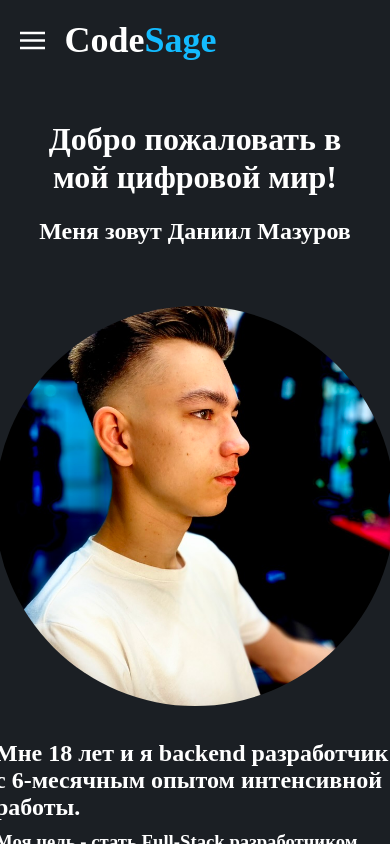
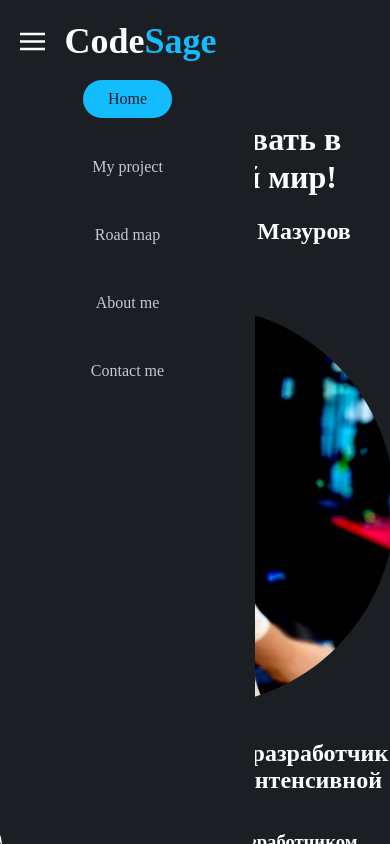
Before and after one commit to Keduvar/CodeSage, a plain HTML site: page index.html in a window 390 px wide. Both pictures are taken after a click on the picture 32 px from the left and 40 px from the top of the page. Drawn offline with Linux system fonts and the light colour scheme.

Commit message:
Доделать меню для адаптива

```diff
--- a/css/header.css
+++ b/css/header.css
@@ -55,27 +55,22 @@ span {
   text-shadow: 3px 3px 20px var(--main-color), -2px 1px 30px var(--text-color);
 }
 
-.active a:hover {
+.activePage a:hover {
   color: var(--bg-color);
   text-shadow: 3px 3px 20px var(--main-color), -2px 1px 30px var(--text-color);
 }
 
-/* .header__list a:hover {
+.activePage {
   background-color: var(--main-color);
   border-radius: 100px;
 }
 
-.header__link:hover {
+.activePage .header__link {
   color: var(--bg-color);
-} */
-
-.active {
-  background-color: var(--main-color);
-  border-radius: 100px;
 }
 
-.active .header__link {
-  color: var(--bg-color);
+.header__item:nth-child(5) {
+  display: none;
 }
 
 .header__link {
@@ -94,6 +89,7 @@ span {
   font-size: 15px;
   font-weight: 600;
   transition: all 0.5s ease;
+  cursor: pointer;
 }
 
 .contact:hover {
--- a/css/main.css
+++ b/css/main.css
@@ -1,6 +1,7 @@
 :root {
   --text-color: #fff;
   --bg-color: #1b1f24;
+  --bg-color-mobile: #ebebeb;
 
   --second-bg-color: #22282;
   --main-color: #13bbff;
@@ -49,8 +50,35 @@ html {
     display: inline-block;
   }
 
+  nav {
+    display: none;
+  }
+
   .header__menu {
-    display: none;
+    background: var(--bg-color);
+    color: var(--main-color);
+    border: none;
+    border-radius: none;
+  }
+
+  nav.menu {
+    position: absolute;
+    top: 100%;
+    left: 0;
+    width: 255px;
+    min-height: 100vh;
+    display: flex;
+    flex-direction: column;
+    background: var (--bg-color);
+    transition: all 0.5 ease;
+  }
+
+  nav ul {
+    align-items: center;
+    flex-direction: column;
+    row-gap: 30px;
+
+    background: var(--bg-color);
   }
 
   .main__profile {
@@ -81,8 +109,47 @@ html {
 
 @media (max-width: 768px) {
   header {
+    display: inline-block;
     justify-content: start;
     padding: 20px 5%;
+  }
+
+  .header__logo {
+    justify-content: start;
+  }
+
+  /* nav {
+    position: absolute;
+    top: 100%;
+    left: 0;
+    width: 255px;
+    min-height: 100vh;
+    display: flex;
+    flex-direction: coLumn;
+    background: var (--bg-color);
+    transition: all 0.5 ease;
+    border: none;
+  } */
+
+  /* nav.menu {
+    display: flex;
+    position: absolute;
+
+    flex-direction: column;
+    border: none;
+    z-index: 1000;
+  } */
+
+  /* nav ul {
+    align-items: center;
+    flex-direction: column;
+    row-gap: 30px;
+
+    background: var(--bg-color);
+  } */
+
+  .header__item:nth-child(5) {
+    display: flex;
   }
 
   .contact {
--- a/index.html
+++ b/index.html
@@ -6,6 +6,7 @@
     <link rel="stylesheet" href="css/header.css" />
     <link rel="stylesheet" href="css/index.css" />
     <link rel="stylesheet" href="css/main.css" />
+    <script src="js/header.js" defer></script>
     <title>CodeSage</title>
   </head>
   <body>
@@ -13,7 +14,7 @@
       <div class="header__logo">
         <img
           class="menu-icons"
-          id="menu-icons"
+          id="openMenu"
           src="./img/icons8-menu.svg"
           alt="menu"
           height="25px"
@@ -23,9 +24,10 @@
           <div class="logo">Code<span>Sage</span></div>
         </a>
       </div>
-      <nav class="header__menu">
+
+      <nav id='menuMobile' class="header__menu">
         <ul class="header__list">
-          <li class="header__item active">
+          <li class="header__item activePage">
             <a class="header__link" href="/">Home</a>
           </li>
           <li class="header__item">
@@ -37,9 +39,14 @@
           <li class="header__item">
             <a class="header__link" href="html/about.html">About me</a>
           </li>
+          <li class="header__item">
+            <a class="header__link" href="#">Contact me</a>
+          </li>
         </ul>
       </nav>
-      <div class="contact">Contact me</div>
+      <div class="contact">
+        Contact me</a>
+      </div>
     </header>
 
     <main>
--- /dev/null
+++ b/js/header.js
@@ -0,0 +1,6 @@
+const openMenu = document.getElementById("openMenu");
+const menuMobile = document.getElementById("menuMobile");
+openMenu.onclick = () => {
+  menuMobile.classList.toggle("menu");
+  openMenu.classList.toggle("menu");
+};
```
